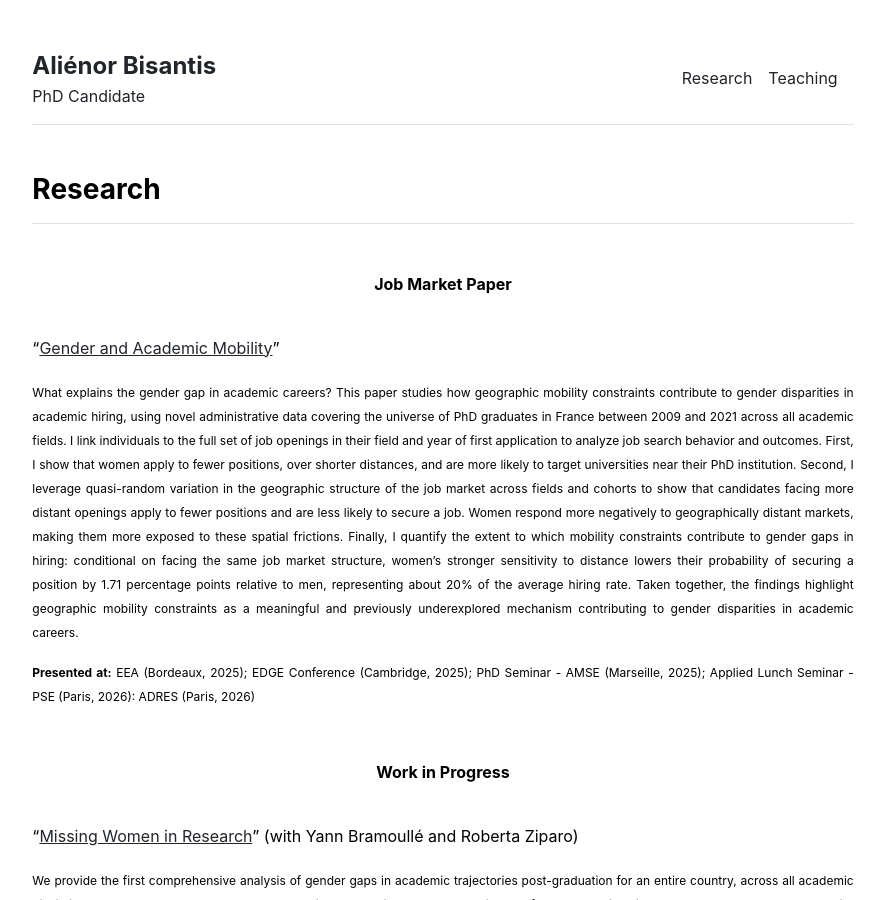
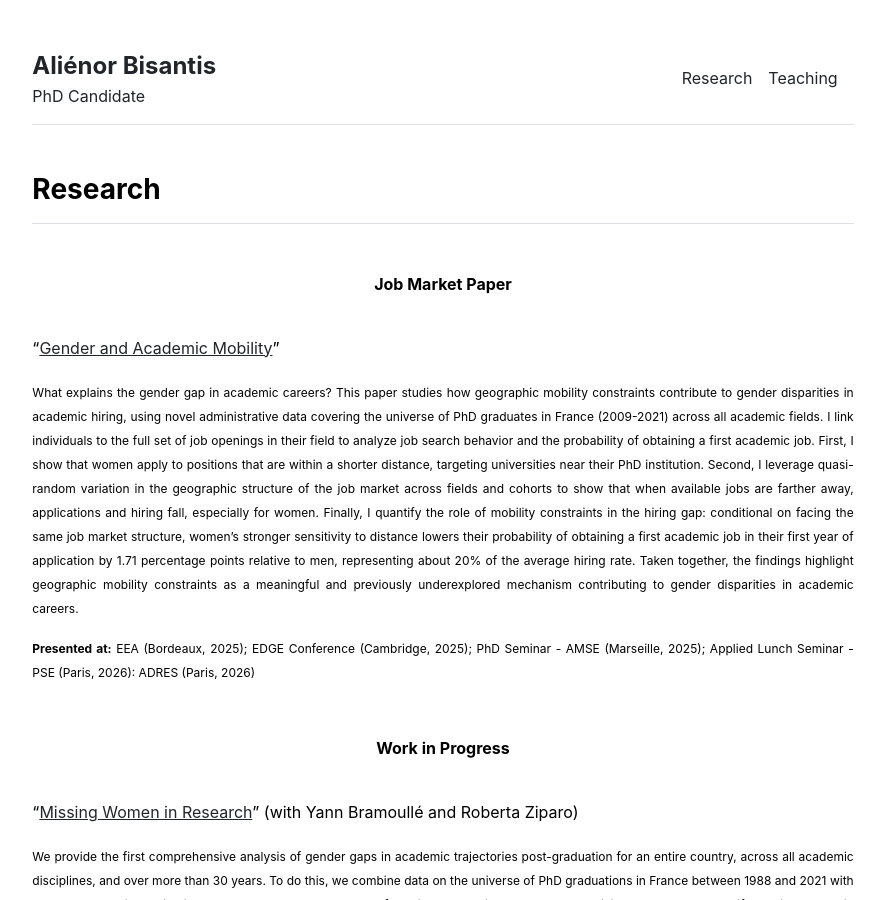
Before and after one commit to alienorbisantis/alienorbisantis.github.io, a Jekyll site: the page built from Research/Research.md, in a window 1280 px wide and 900 px high. Shown: the whole window, without its empty margins (197-1082 px from the left). Built offline with Jekyll 4.4.1, drawn with Linux system fonts in a browser that asks for light colours.

Commit message:
Update Research.md

```diff
--- a/Research/Research.md
+++ b/Research/Research.md
@@ -13,8 +13,7 @@ title: "Research"
 "[Gender and Academic Mobility]({{ site.github.url }}/assets//pdf//JMP_BISANTIS.pdf)"
 
 <p align="justify">
-<sub>What explains the gender gap in academic careers? This paper studies how geographic mobility constraints contribute to gender disparities in academic hiring, using novel administrative data covering the universe of PhD graduates in France between 2009 and 2021 across all academic fields. I link individuals to the full set of job openings in their field and year of first application to analyze job search behavior and outcomes. First, I show that women apply to fewer positions, over shorter distances, and are more likely to target universities near their PhD institution. Second, I leverage quasi-random variation in the geographic structure of the job market across fields and cohorts to show that candidates facing more distant openings apply to fewer positions and are less likely to
-secure a job. Women respond more negatively to geographically distant markets, making them more exposed to these spatial frictions. Finally, I quantify the extent to which mobility constraints contribute to gender gaps in hiring: conditional on facing the same job market structure, women’s stronger sensitivity to distance lowers their probability of securing a position by 1.71 percentage points relative to men, representing about 20% of the average hiring rate. Taken together, the findings highlight geographic mobility constraints as a meaningful and previously underexplored mechanism contributing to gender disparities in academic careers.</sub>
+<sub>What explains the gender gap in academic careers? This paper studies how geographic mobility constraints contribute to gender disparities in academic hiring, using novel administrative data covering the universe of PhD graduates in France (2009-2021) across all academic fields. I link individuals to the full set of job openings in their field to analyze job search behavior and the probability of obtaining a first academic job. First, I show that women apply to positions that are within a shorter distance, targeting universities near their PhD institution. Second, I leverage quasi-random variation in the geographic structure of the job market across fields and cohorts to show that when available jobs are farther away, applications and hiring fall, especially for women. Finally, I quantify the role of mobility constraints in the hiring gap: conditional on facing the same job market structure, women’s stronger sensitivity to distance lowers their probability of obtaining a first academic job in their first year of application by 1.71 percentage points relative to men, representing about 20% of the average hiring rate. Taken together, the findings highlight geographic mobility constraints as a meaningful and previously underexplored mechanism contributing to gender disparities in academic careers.</sub>
  </p>
 
 <p align="justify">
```
